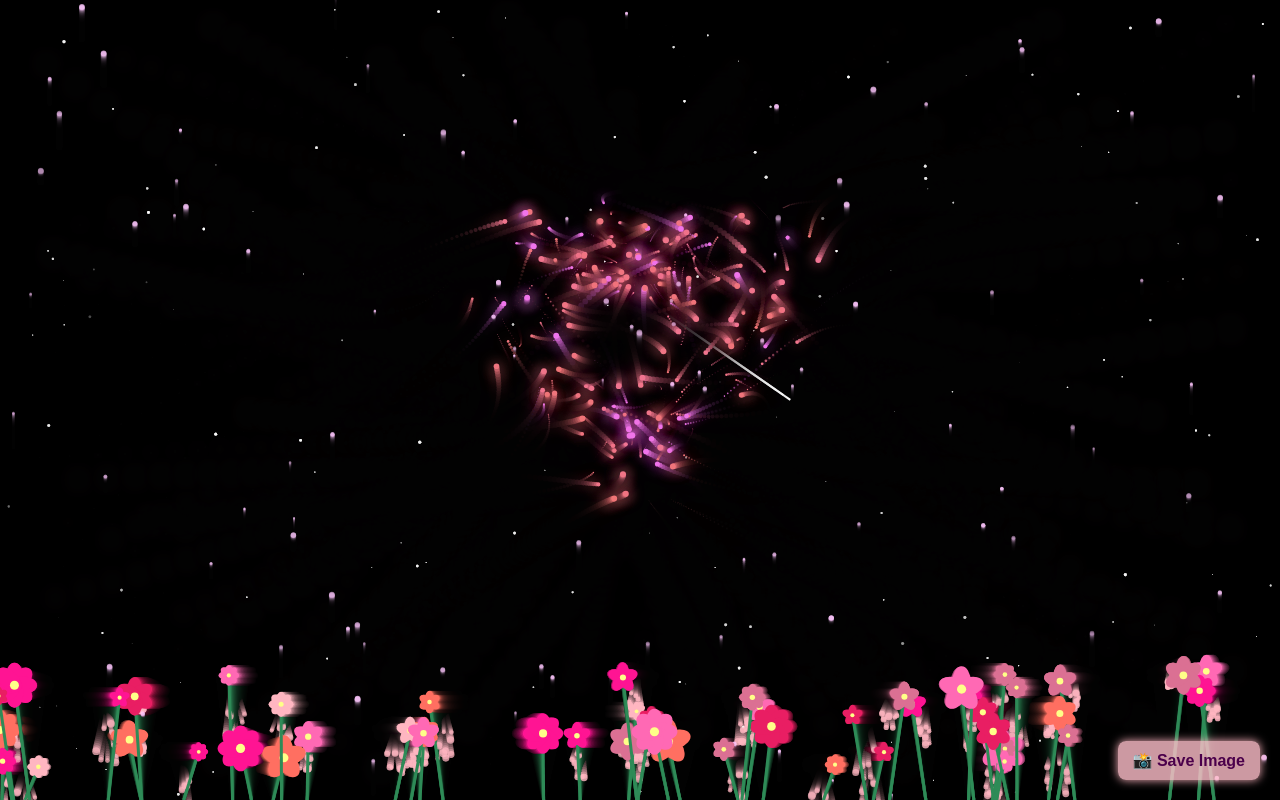
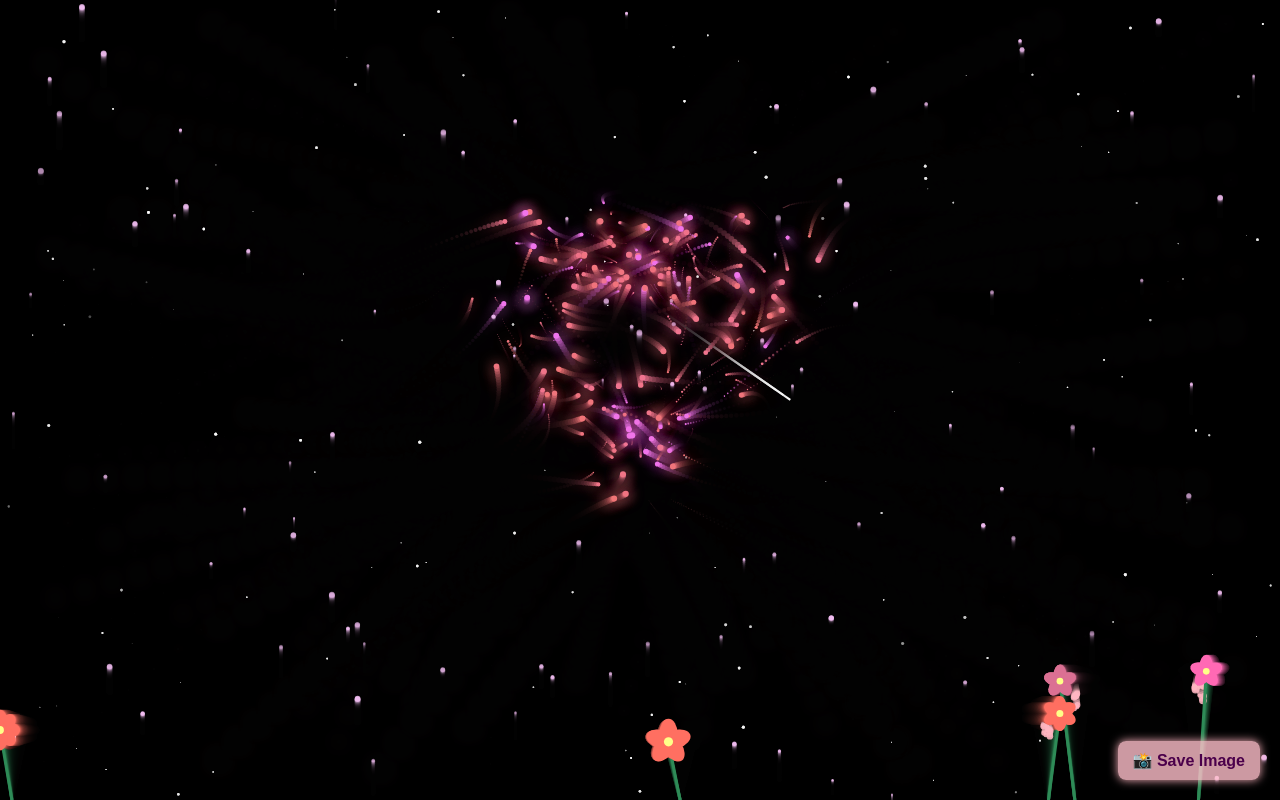
Before and after one commit to nahsas/something, a plain HTML site: page index.html in a window 1280 px wide. Drawn offline with Linux system fonts and the light colour scheme; animation ran at ten frames a second.

Commit message:
Update index.html

```diff
--- a/index.html
+++ b/index.html
@@ -266,7 +266,7 @@ class Flower {
     flowers.push(new Flower(x, baseY, color, size, petals));
   }
 
-  for (let i = 0; i < 50; i++) {
+  for (let i = 0; i < 5; i++) {
     createFlower(Math.random() * width);
   }
 
```
